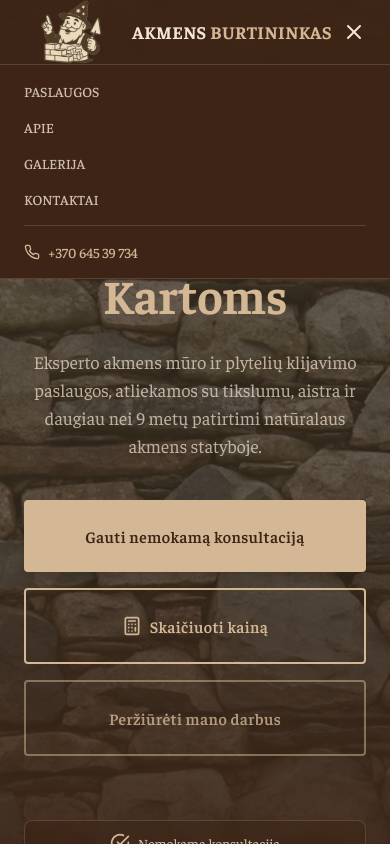
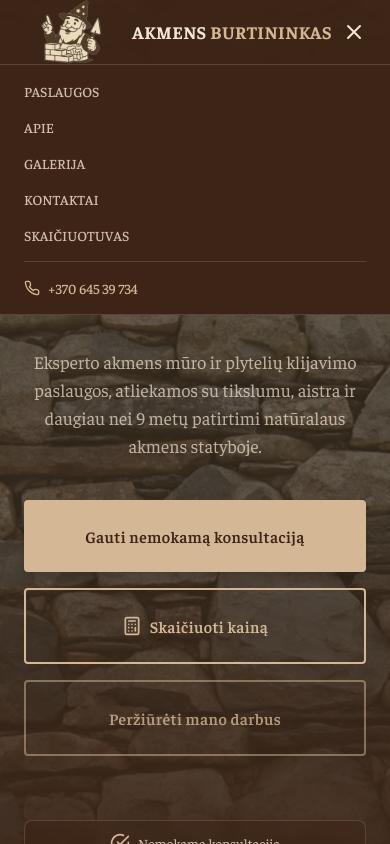
Before and after one commit to amlethgradic-web/stone-masonry-landing, a React (Vite) app: page / in a window 390 px wide. Both pictures are taken after a click on the button 354 px from the left and 32 px from the top of the page. Shown: the top 844 px of the page. Built offline with nearby package versions, Linux system fonts and the light colour scheme; the HTML template or start-up script is replaced by a standard one.

Commit message:
hero mobil1

```diff
--- a/src/components/Navbar.jsx
+++ b/src/components/Navbar.jsx
@@ -45,6 +45,7 @@ const Navbar = () => {
           <a href="#about" onClick={() => setMobileMenuOpen(false)} className="block text-light/80 hover:text-secondary transition-colors text-sm font-medium uppercase">Apie</a>
           <a href="#gallery" onClick={() => setMobileMenuOpen(false)} className="block text-light/80 hover:text-secondary transition-colors text-sm font-medium uppercase">Galerija</a>
           <a href="#contact" onClick={() => setMobileMenuOpen(false)} className="block text-light/80 hover:text-secondary transition-colors text-sm font-medium uppercase">Kontaktai</a>
+          <a href="#calculator" onClick={() => setMobileMenuOpen(false)} className="block text-light/80 hover:text-secondary transition-colors text-sm font-medium uppercase">Skaičiuotuvas</a>
           <a href="tel:+37064539734" className="flex items-center gap-2 text-secondary font-medium text-sm pt-4 border-t border-secondary/20">
             <Phone className="w-4 h-4" />
             +370 645 39 734
```
